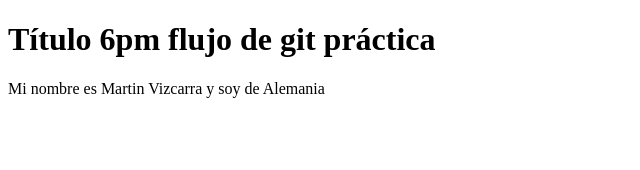
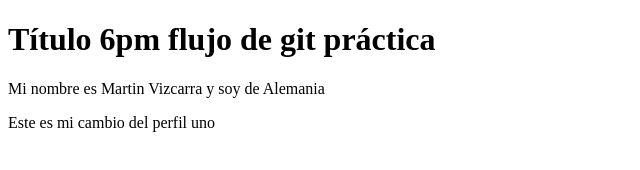
Before and after one commit to fredyavalos2023ok/6pmpullrequestflujo, a plain HTML site: page index.html in a window 1280 px wide. Shown: the whole page, without its empty margins (0-640 px from the left). Drawn offline with Linux system fonts and the light colour scheme.

Commit message:
commit uno de ramauno (#1)

```diff
--- a/index.html
+++ b/index.html
@@ -9,5 +9,7 @@
     <h1>Título 6pm flujo de git práctica</h1>
 
     <p>Mi nombre es Martin Vizcarra y soy de Alemania</p>
+
+    <p>Este es mi cambio del perfil uno</p>
 </body>
 </html>
```
